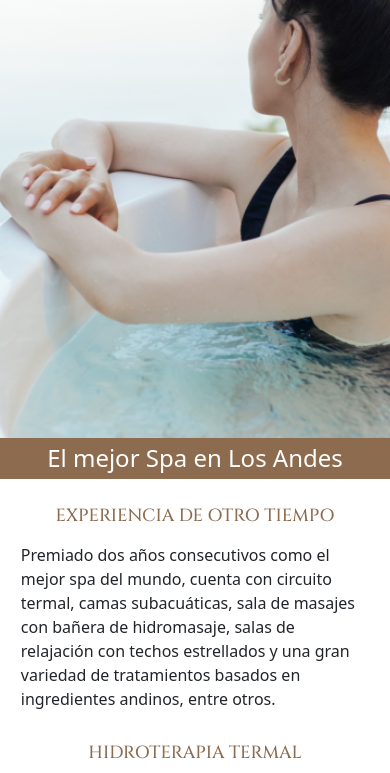
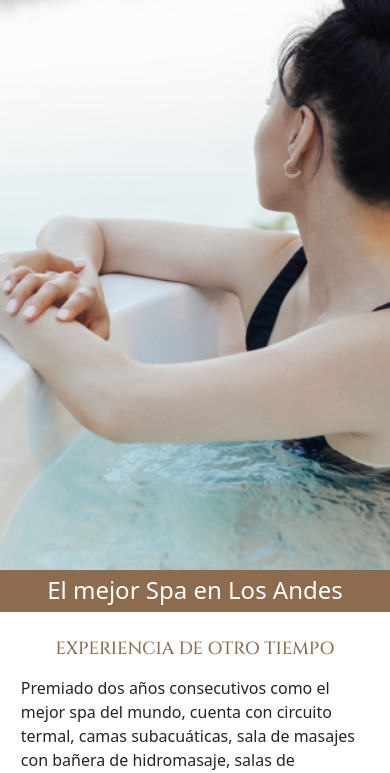
Before and after one commit to NatiCastro/proyecto-coder-andinaspa, a website: page index.html in a window 390 px wide. Shown: the part 322-1095 px from the top of the page. Drawn offline with nearby package versions, Linux system fonts and the light colour scheme.

Commit message:
not fixed

```diff
--- a/scss/_index.scss
+++ b/scss/_index.scss
@@ -19,16 +19,16 @@ $gris-claro: rgb(95, 90, 90);
 .img__mobile {
   background-image: url(../imagenes/mujerhidroafuera.png);
   width: 100%;
-  height: 90vh;
-  // margin-top: 3rem;
+  height: 100vh;
+  margin-top: 3rem;
   margin-bottom: 0;
   background-size: cover;
   background-position: center;
-  background-attachment: fixed;
+  // background-attachment: fixed;
   font-family: "Cinzel", serif;
   font-size: 4.5rem;
   text-align: center;
-  padding-top: 5rem;
+  padding-top: 3rem;
   color: $gris-oscuro;
 }
 
```
Also changed, not shown: css/style.css, 1 other file.
